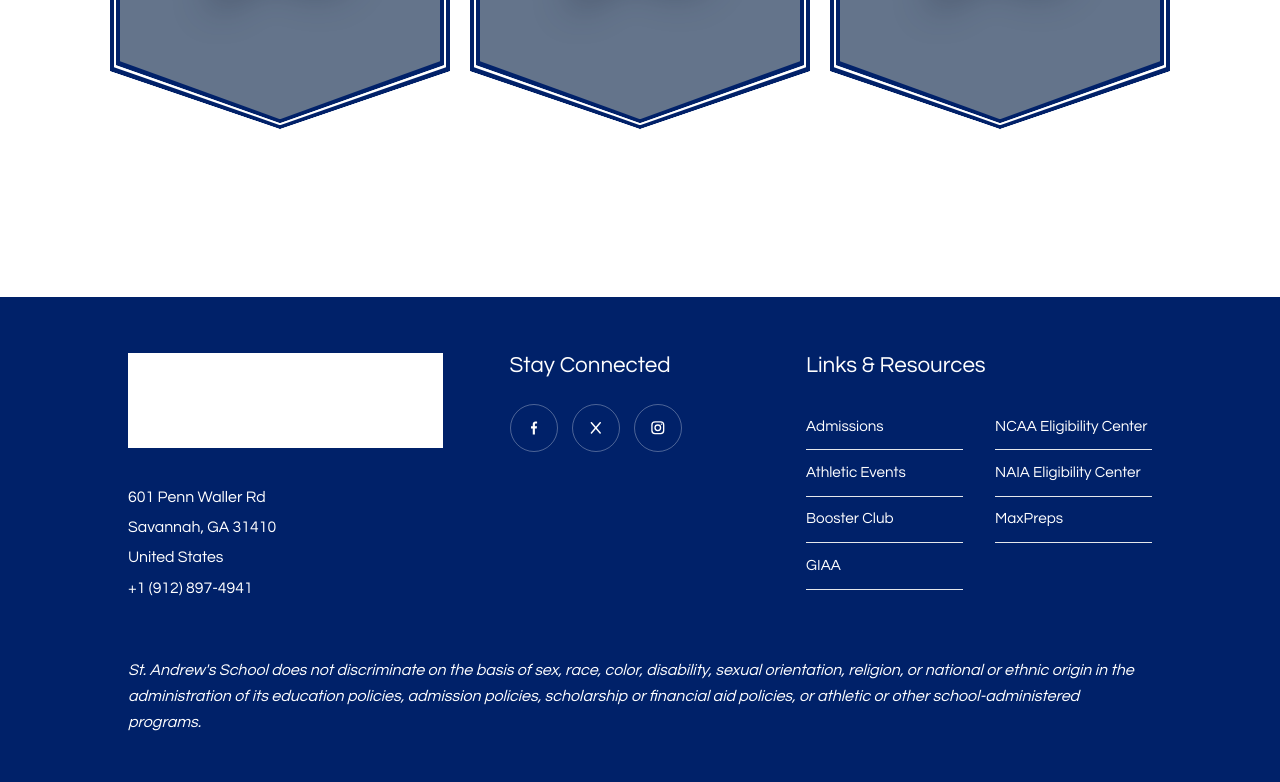
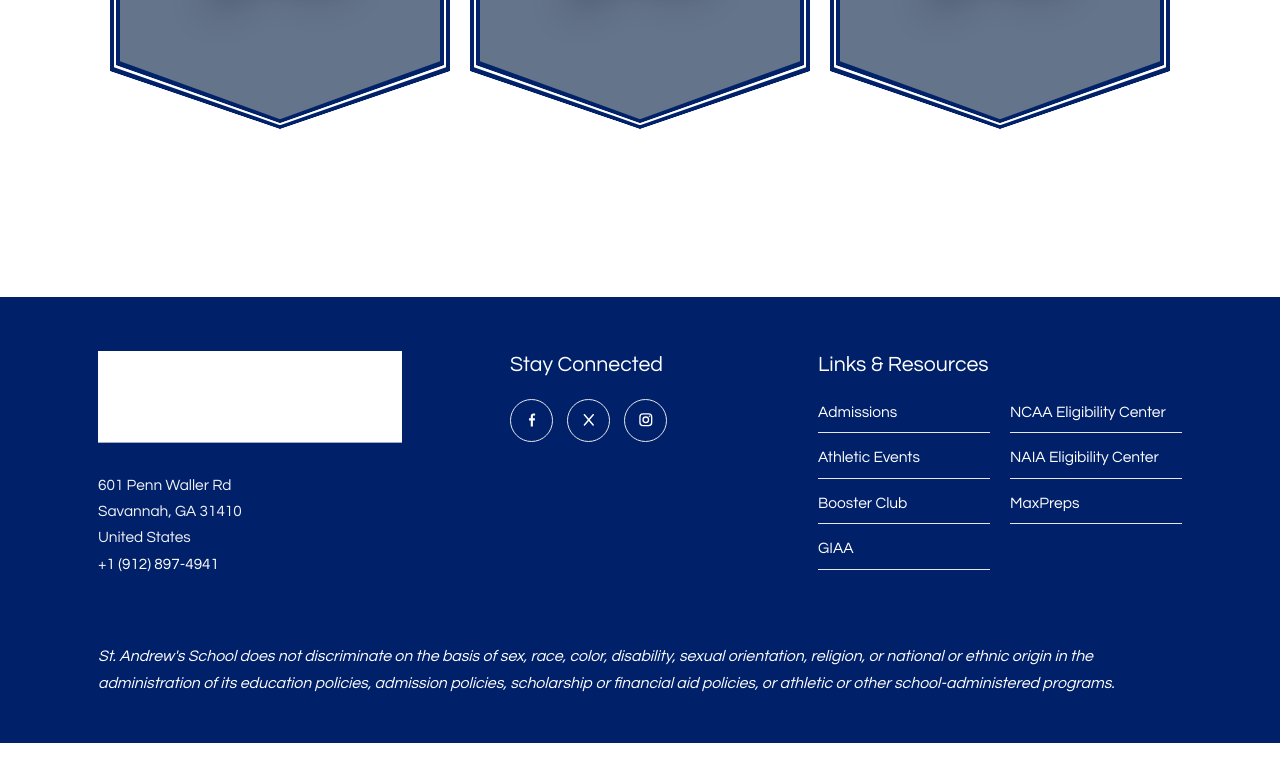
Before and after one commit to newonda1/st-andrews-basketball, a React (Vite) app: page / in a window 1280 px wide. Shown: the part 2289-3071 px from the top of the page. After the commit the page ends 3032 px from the top, so only its background shows below. Built offline with nearby package versions, Linux system fonts and the light colour scheme.

Commit message:
Update footer

```diff
--- a/src/components/Footer.jsx
+++ b/src/components/Footer.jsx
@@ -104,18 +104,38 @@ function renderSocialIcon(icon) {
 export default function Footer() {
   return (
     <footer className="mt-16 bg-[var(--stats-navy)] text-white">
-      <div className="mx-auto max-w-[1120px] px-8 pb-14 pt-12 sm:px-10 lg:px-12 lg:pb-12 lg:pt-14">
-        <div className="grid gap-10 lg:grid-cols-[1.12fr_0.82fr_1.22fr] lg:gap-12 xl:gap-16">
-          <div>
+      <div className="mx-auto max-w-[1180px] px-8 pb-14 pt-12 sm:px-10 lg:px-12 lg:pb-[46px] lg:pt-[54px]">
+        <div className="flex flex-col gap-10 lg:flex-row lg:items-start lg:justify-between lg:gap-12">
+          <div className="w-full max-w-[314px] shrink-0">
             <Link to="/athletics" className="inline-flex no-underline">
-              <img
-                src="/images/common/st_andrews_athletics_horizontal_logo_dark.png"
-                alt="St. Andrew's Athletics"
-                className="block h-auto w-[280px] brightness-0 invert sm:w-[315px]"
-              />
+              <svg
+                aria-label="St. Andrew's Athletics"
+                viewBox="0 0 1526 460"
+                className="block h-auto w-[286px] sm:w-[304px]"
+                role="img"
+              >
+                <defs>
+                  <filter id="footer-logo-to-white" colorInterpolationFilters="sRGB">
+                    <feColorMatrix
+                      type="matrix"
+                      values="0 0 0 0 1
+                              0 0 0 0 1
+                              0 0 0 0 1
+                              0 0 0 1 0"
+                    />
+                  </filter>
+                </defs>
+                <image
+                  href="/images/common/st_andrews_athletics_horizontal_logo_dark.png"
+                  width="1526"
+                  height="460"
+                  preserveAspectRatio="xMinYMin meet"
+                  filter="url(#footer-logo-to-white)"
+                />
+              </svg>
             </Link>
 
-            <div className="mt-7 space-y-1 text-[0.95rem] leading-[1.65] text-white/94 lg:text-[0.99rem]">
+            <div className="mt-[23px] space-y-[4px] text-[0.96rem] leading-[1.45] text-white/95">
               <p className="m-0">601 Penn Waller Rd</p>
               <p className="m-0">Savannah, GA 31410</p>
               <p className="m-0">United States</p>
@@ -128,11 +148,11 @@ export default function Footer() {
             </div>
           </div>
 
-          <div>
-            <h2 className="mb-6 text-[1.25rem] font-normal leading-[1.2] text-white sm:text-[1.4rem]">
+          <div className="w-full max-w-[210px] shrink-0 lg:pt-[2px]">
+            <h2 className="mb-[21px] text-[1.22rem] font-normal leading-[1.15] text-white sm:text-[1.33rem]">
               Stay Connected
             </h2>
-            <div className="flex flex-wrap gap-3.5">
+            <div className="flex flex-wrap gap-[14px]">
               {socialLinks.map((item) => (
                 <a
                   key={item.label}
@@ -140,7 +160,7 @@ export default function Footer() {
                   target="_blank"
                   rel="noreferrer"
                   aria-label={item.label}
-                  className="inline-flex h-[48px] w-[48px] items-center justify-center rounded-full border border-white/30 text-white no-underline transition hover:border-white hover:bg-white hover:text-[var(--stats-navy)]"
+                  className="inline-flex h-[43px] w-[43px] items-center justify-center rounded-full border border-white/26 text-white no-underline transition hover:border-white hover:bg-white hover:text-[var(--stats-navy)]"
                 >
                   {renderSocialIcon(item.icon)}
                 </a>
@@ -148,15 +168,15 @@ export default function Footer() {
             </div>
           </div>
 
-          <div>
-            <h2 className="mb-6 text-[1.25rem] font-normal leading-[1.2] text-white sm:text-[1.4rem]">
+          <div className="w-full max-w-[364px] shrink-0 lg:pt-[2px]">
+            <h2 className="mb-[21px] text-[1.22rem] font-normal leading-[1.15] text-white sm:text-[1.33rem]">
               Links & Resources
             </h2>
-            <div className="grid max-w-[440px] gap-x-8 gap-y-0 sm:grid-cols-2 lg:max-w-[520px]">
+            <div className="grid grid-cols-1 gap-x-[20px] gap-y-0 sm:grid-cols-2">
               {footerLinkColumns.map((column, columnIndex) => (
                 <div
                   key={`footer-column-${columnIndex}`}
-                  className="max-w-[220px] space-y-0"
+                  className="max-w-[172px] space-y-[11px]"
                 >
                   {column.map((item) => (
                     <a
@@ -164,7 +184,7 @@ export default function Footer() {
                       href={item.href}
                       target="_blank"
                       rel="noreferrer"
-                      className="block border-b border-white/24 py-[0.78rem] text-[0.95rem] leading-[1.35] text-white no-underline transition hover:underline"
+                      className="block border-b border-white/23 pb-[10px] pt-[3px] text-[0.97rem] leading-[1.32] text-white no-underline transition hover:underline"
                     >
                       {item.label}
                     </a>
@@ -175,7 +195,7 @@ export default function Footer() {
           </div>
         </div>
 
-        <p className="mx-auto mt-12 max-w-[1120px] text-[0.92rem] italic leading-[1.65] text-white/82 lg:mt-14 lg:text-[1rem]">
+        <p className="mt-[60px] max-w-[1060px] text-[0.93rem] italic leading-[1.72] text-white/84 lg:mt-[68px] lg:text-[0.99rem]">
           St. Andrew&apos;s School does not discriminate on the basis of sex,
           race, color, disability, sexual orientation, religion, or national
           or ethnic origin in the administration of its education policies,
```
